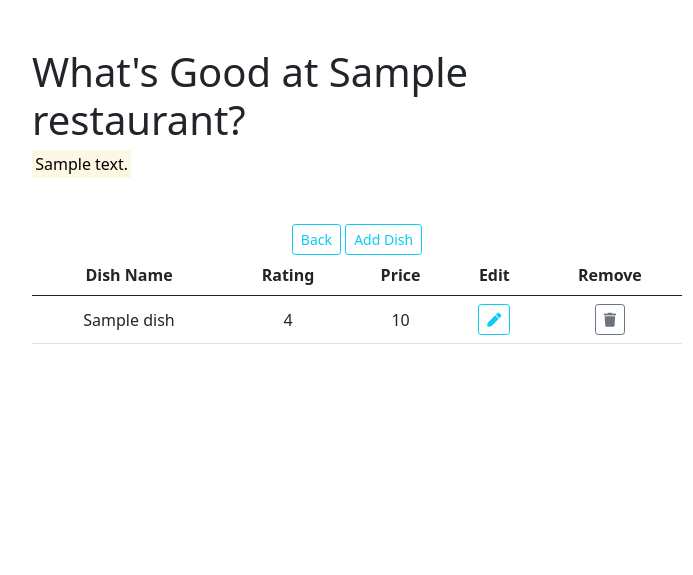
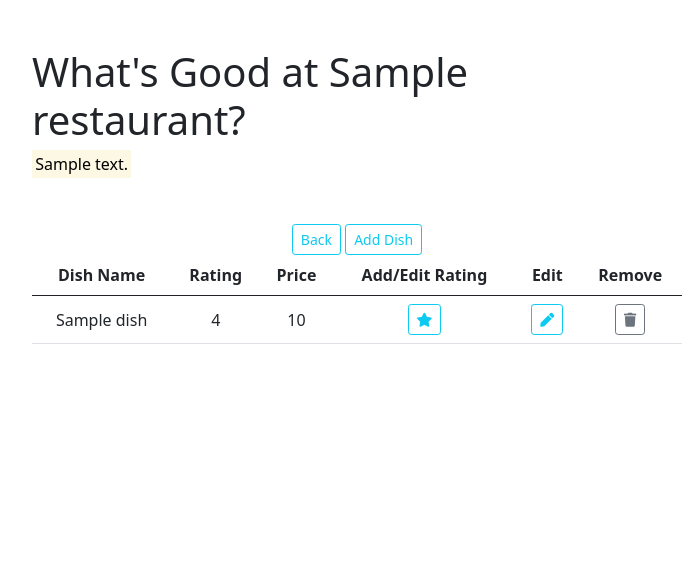
Before and after one commit to AB152/Database_Final_Project, a Flask app: template app/templates/menu.html in a window 1280 px wide. Shown: the top 575 px of the page, without its empty margins (283-976 px from the left). Run offline with Flask 2, Linux system fonts and the light colour scheme; the template is opened without the code that fills it: most values are stand-ins (such as "Sample title", 1, 10 or a date in 2020).

Commit message:
Added rating button, still have to update displayed rating

```diff
--- a/app/database.py
+++ b/app/database.py
@@ -1,7 +1,7 @@
 """Defines all the functions related to the database"""
 from app import db
 
-# FUTURE IDEA: CREATE TRIGGER THAT DETECTS IF INSERTED/NEW ROW IS DUPLICATE
+# TODO: CREATE TRIGGER THAT DETECTS IF NEW RATING IS FROM THE SAME USER
 
 def fetch_queried_restaurants_2() -> dict:
     """Reads all restaurants listed in the todo table
--- a/app/templates/menu.html
+++ b/app/templates/menu.html
@@ -73,6 +73,7 @@
             <th class="dish">Dish Name</th>
             <th class="rating">Rating</th>
             <th class="price">Price</th>
+            <th class="add-rating">Add/Edit Rating</th>
             <th class="edit">Edit</th>
             <th class="remove">Remove</th>
         </tr>
@@ -84,6 +85,39 @@
                 <td>{{dish.DishName}}</td>
                 <td>{{dish.AvgRating}}</td>
                 <td>{{dish.Price}}</td>
+
+                <td><button type="button" class="btn btn-outline-info btn-sm" data-bs-toggle="modal" data-bs-target="#dish-rating-modal-{{dish.DishID}}" data-source="{{dish.DishID}}" data-contentName="{{dish.DishName}}"><i class="fa fa-star fa-1" aria-hidden="true"></i></button></td>
+                    <form id="dish-rating-form-{{dish.DishID}}" action="{{url_for('create_rating', restaurant_id=restaurant.RestaurantID, dish_id=dish.DishID)}}" method="POST">
+                        <div class="modal fade" id="dish-rating-modal-{{dish.DishID}}" tabindex="-1" aria-labelledby="Label" aria-hidden="true">
+                        <div class="modal-dialog">
+                            <div class="modal-content">
+                            <div class="modal-header">
+                                <h5 class="modal-title" id="Label">Add/Edit Rating for {{dish.DishName}} at {{restaurant.RestaurantName}}</h5>
+                                <button type="button" class="btn-close" data-bs-dismiss="modal" aria-label="Close"></button>
+                            </div>
+
+                            <div class="modal-body">
+                                <div class="input-group mb-3">
+                                    <span class="input-group-text" id="rating-form-display-rating">Rating</span>
+                                    <input type="text" class="form-control" name="rating-score" placeholder="Rating out of 5" aria-label="rating-score" aria-describedby="basic-addon1">
+                                </div>
+                                <div class="input-group mb-3">
+                                    <span class="input-group-text" id="rating-form-display-user">Your User Number</span>
+                                    <input type="text" class="form-control" name="rating-user-id" placeholder="Your given user number" aria-label="rating-user-id" aria-describedby="basic-addon1">
+                                </div>
+                                <div class="input-group mb-3">
+                                    <span class="input-group-text" id="rating-form-display-pass">Password</span>
+                                    <input type="password" class="form-control" name="rating-pass" placeholder="Admin Password" aria-label="dish-pass" aria-describedby="basic-addon1">
+                                </div>
+                            </div>
+                            <div class="modal-footer">
+                                <button type="button" class="btn btn-secondary" data-bs-dismiss="modal">Cancel</button>
+                                <button value="Submit" class="btn btn-primary" type="submit" name="submit-edit">Submit Rating</button>
+                            </div>
+                            </div>
+                        </div>
+                        </div>
+                    </form>
 
                 <td><button type="button" class="btn btn-outline-info btn-sm" data-bs-toggle="modal" data-bs-target="#dish-edit-modal-{{dish.DishID}}" data-source="{{dish.DishID}}" data-contentName="{{dish.DishName}}"><i class="fa fa-pen fa-1" aria-hidden="true"></i></button></td>
 
```
Also changed, not shown: app/routes.py (+14 -0 lines).
